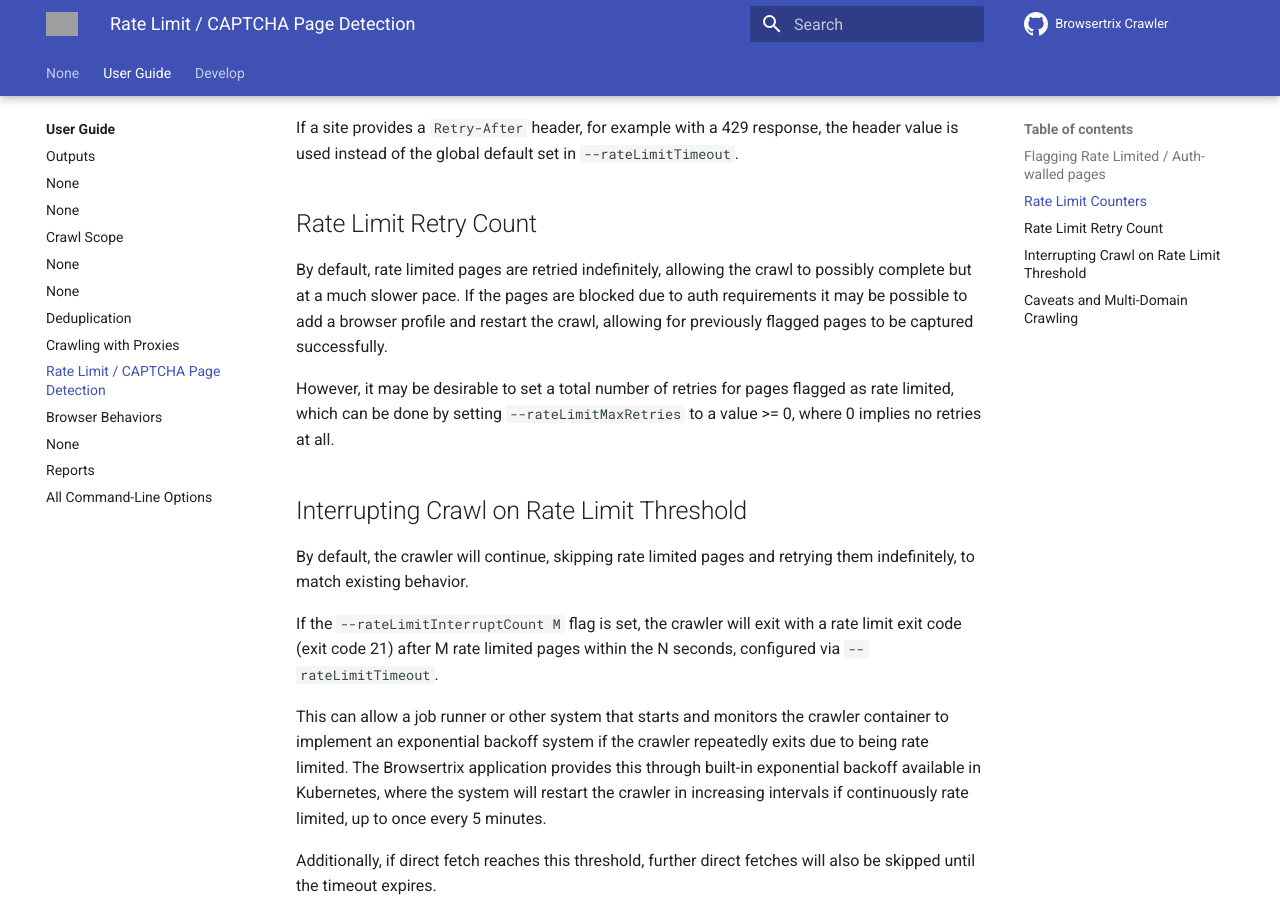
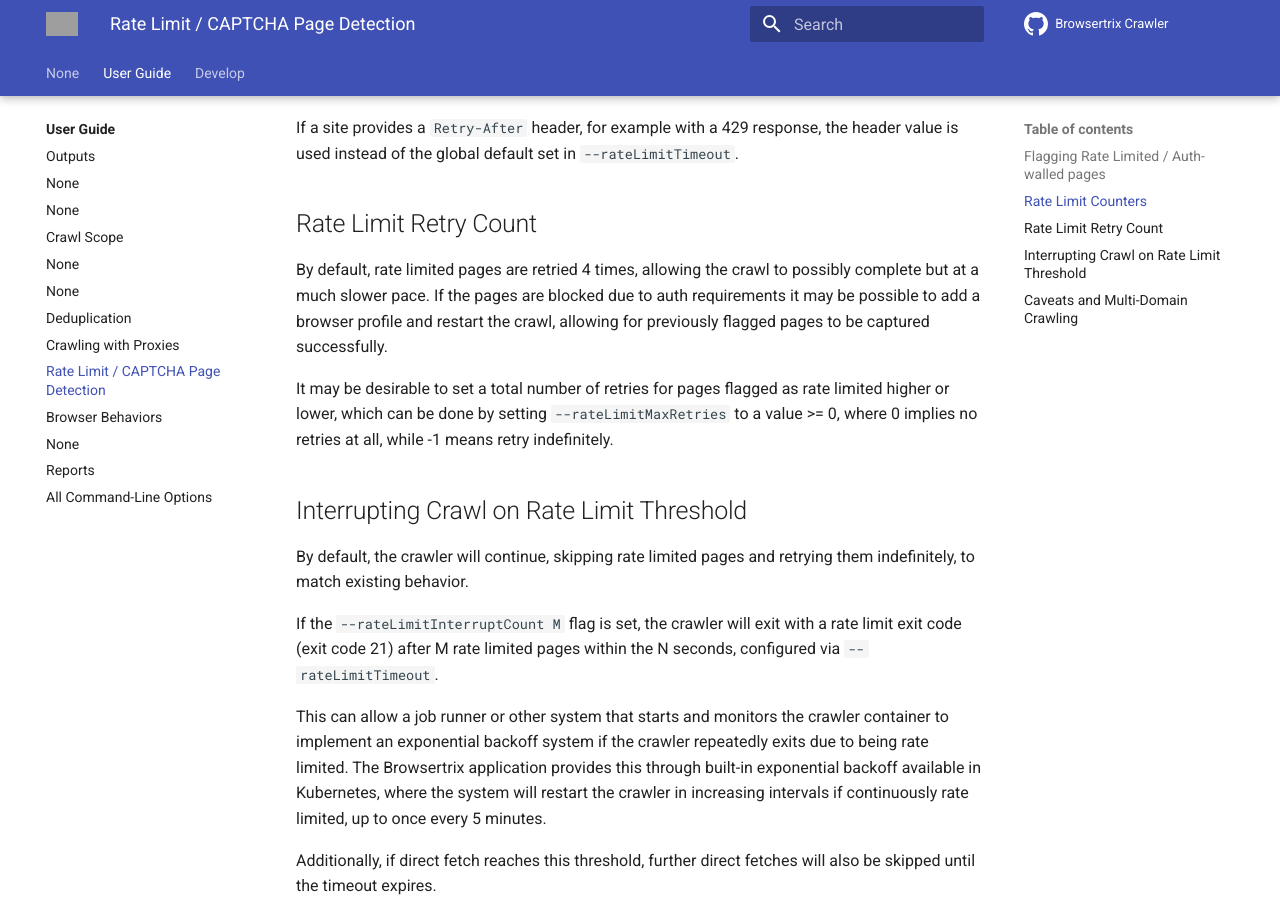
Before and after one commit to webrecorder/browsertrix-crawler, an MkDocs documentation site: the page built from docs/docs/user-guide/rate-limits.md, in a window 1280 px wide and 900 px high, scrolled down 979 px. Built offline with MkDocs 1.6.1 and Material for MkDocs 9.7.7, drawn with Linux system fonts in a browser that asks for light colours; comment, search, counter and statistics services are not loaded; grey boxes are pictures that could not be loaded.

Commit message:
set rateLimitMaxRetries to 4 instead of infinite #1123)
default to 4 retries to avoid crawls getting stuck retrying rate limited pages indefinitely by default!

docs: updated docs to mention new default.

```diff
--- a/docs/docs/user-guide/rate-limits.md
+++ b/docs/docs/user-guide/rate-limits.md
@@ -27,10 +27,10 @@ If a site provides a `Retry-After` header, for example with a 429 response, the
 
 ## Rate Limit Retry Count
 
-By default, rate limited pages are retried indefinitely, allowing the crawl to possibly complete but at a much slower pace. If the pages are blocked due to auth requirements it may be possible to add a browser profile and restart the crawl, allowing for previously flagged pages to be captured successfully.
+By default, rate limited pages are retried 4 times, allowing the crawl to possibly complete but at a much slower pace. If the pages are blocked due to auth requirements it may be possible to add a browser profile and restart the crawl, allowing for previously flagged pages to be captured successfully.
 
-However, it may be desirable to set a total number of retries for pages flagged as rate limited, which can be done
-by setting `--rateLimitMaxRetries` to a value >= 0, where 0 implies no retries at all.
+It may be desirable to set a total number of retries for pages flagged as rate limited higher or lower, which can be done
+by setting `--rateLimitMaxRetries` to a value >= 0, where 0 implies no retries at all, while -1 means retry indefinitely.
 
 ## Interrupting Crawl on Rate Limit Threshold
 
```
Also changed, not shown: docs/docs/user-guide/cli-options.md (+2 -2 lines), 2 other files.
